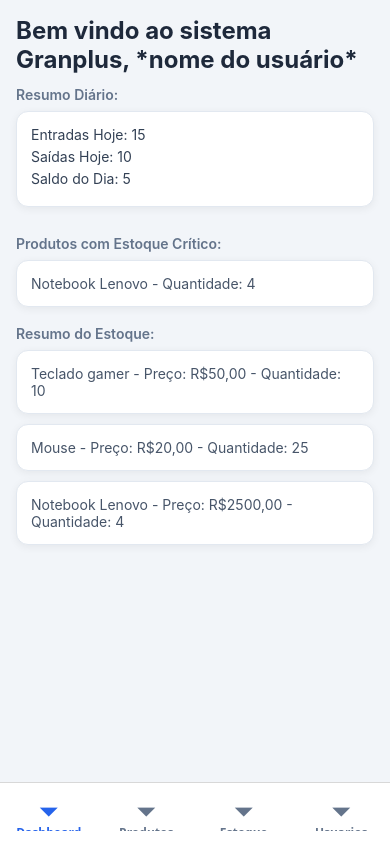
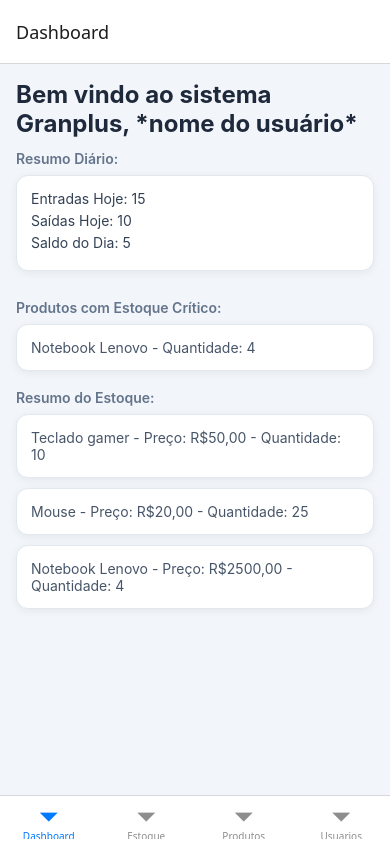
Before and after one commit to Alex-Zanini/GranPLus-mobile, a React Native app: screen /MainTabs in a window 390 px wide. Built offline with nearby package versions, Linux system fonts and the light colour scheme; what react-native-worklets would draw is missing.

Commit message:
refatorar navegação: simplificar configuração do Tab.Navigator e remover estilos desnecessários

```diff
--- a/src/navegacao/bottomTabs.js
+++ b/src/navegacao/bottomTabs.js
@@ -1,40 +1,18 @@
 import { createBottomTabNavigator } from '@react-navigation/bottom-tabs';
+
 import Dashboard from '../telas/dashboard';
+import Estoque from '../telas/estoque';
 import Produtos from '../telas/produtos';
-import Estoque from '../telas/estoque';
 import Usuarios from '../telas/usuarios';
 
-const Tab = createBottomTabNavigator();
-
-const estiloBotaoTab = {
-  tabBarItemStyle: {
-    marginHorizontal: 4,
-    borderRadius: 10,
-  },
-  tabBarLabelStyle: {
-    fontSize: 12,
-    fontWeight: '600',
-  },
-};
-
-export default function MainTabs() {
+export default function MyTabs() {
+    const Tab = createBottomTabNavigator();
   return (
-    <Tab.Navigator
-      screenOptions={{
-        headerShown: false,
-        tabBarActiveTintColor: '#2563EB',
-        tabBarInactiveTintColor: '#64748B',
-        tabBarStyle: {
-          height: 62,
-          paddingBottom: 8,
-          paddingTop: 8,
-        },
-      }}
-    >
-      <Tab.Screen name="Dashboard" component={Dashboard} options={estiloBotaoTab} />
-      <Tab.Screen name="Produtos" component={Produtos} options={estiloBotaoTab} />
-      <Tab.Screen name="Estoque" component={Estoque} options={estiloBotaoTab} />
-      <Tab.Screen name="Usuarios" component={Usuarios} options={estiloBotaoTab} />
+    <Tab.Navigator>
+      <Tab.Screen name="Dashboard" component={Dashboard} />
+      <Tab.Screen name="Estoque" component={Estoque} />
+      <Tab.Screen name="Produtos" component={Produtos} />
+      <Tab.Screen name="Usuarios" component={Usuarios} />
     </Tab.Navigator>
   );
 }
```
